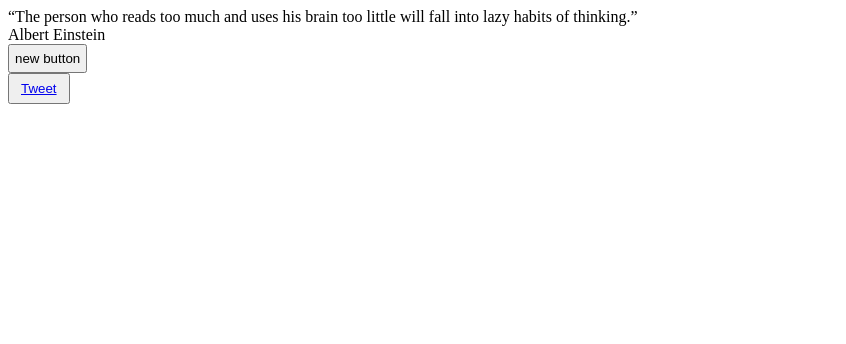
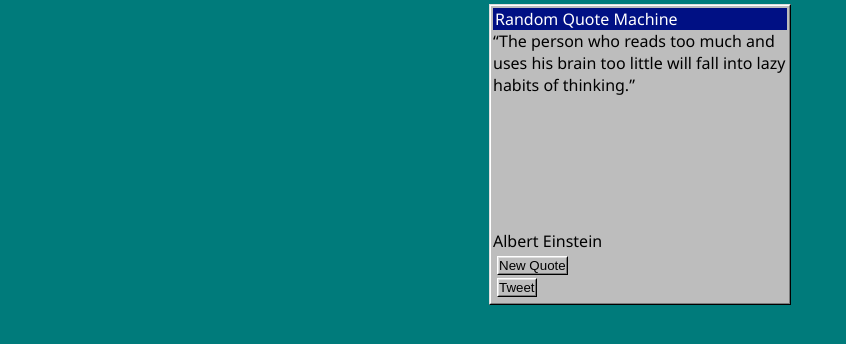
Before and after one commit to jlr910168/random-quote-machine, a website built with webpack: page src/index.html in a window 1280 px wide. Shown: the whole page, without its empty margins (0-846 px from the left). Built offline with nearby package versions, Linux system fonts and the light colour scheme.

Commit message:
more styling

```diff
--- a/src/index.html
+++ b/src/index.html
@@ -8,11 +8,12 @@
 </head>
 <body>
   <div id="quote-box">
+    <div id="title">Random Quote Machine</div>
     <div id="text"></div>
     <div id="author"></div>
-    <button id="new-quote">new button</button>
+    <button id="new-quote">New Quote</button>
     <button>
-      <a id="tweet-quote" href="http://twitter.com/intent/tweet">Tweet</a>
+      <a id="tweet-quote" target="_blank" href="http://twitter.com/intent/tweet">Tweet</a>
     </button>
   </div>
 </body>
--- a/src/index.js
+++ b/src/index.js
@@ -4,6 +4,7 @@ import quotes from './quotes.json';
 const newQuote = document.getElementById('new-quote');
 const quoteText = document.getElementById('text');
 const quoteAuthor = document.getElementById('author');
+const tweetQuote = document.getElementById('tweet-quote');
 
 const randomQuote = () => {
   const rand = max => Math.floor(Math.random() * max);
@@ -14,6 +15,8 @@ const getQuote = () => {
   const { text, author } = randomQuote();
   quoteText.innerHTML = text;
   quoteAuthor.innerHTML = author;
+  tweetQuote.href =
+    `http://twitter.com/intent/tweet?text=${text}%0A%20%2D%20${author}`;
 };
 
 window.addEventListener('load', getQuote);
--- a/src/style.css
+++ b/src/style.css
@@ -1,21 +1,122 @@
 html {
   font-size: 16px;
+  font-family: 'Segoe UI';
+}
+
+* {
+  box-sizing: border-box;
+}
+
+:root {
+  --tl-main: #fff;
+  --br-main: #000;
+  --tl-second: #dedede;
+  --br-second: #7b7b7b;
+  --main-background: #007b7b;
+  --elem-background: #bdbdbd;
+}
+
+body {
+  padding: 0;
+  margin: 0;
+  background-color: var(--main-background);
+}
+
+#title {
+  background-color: rgb(0,16,132);
+  color: white;
+  padding: 0 0 0 2px;
+}
+
+#quote-box {
+  width: 300px;
+  margin: 5px auto;
+  padding: 2px;
+  /* borders style */
+  position: relative;
+  background-color: var(--elem-background);
+  border-top:    1px solid var(--tl-main);
+  border-left:   1px solid var(--tl-main);
+  border-bottom: 1px solid var(--br-second);
+  border-right:  1px solid var(--br-second);
+}
+
+/* outside border for #quote-box */
+#quote-box:after {
+  content: '';
+  position: absolute;
+  top:    -2px;
+  left:   -2px;
+  bottom: -2px;
+  right:  -2px;
+  border-top:    1px solid var(--tl-second);
+  border-left:   1px solid var(--tl-second);
+  border-bottom: 1px solid var(--br-main);
+  border-right:  1px solid var(--br-main);
+  z-index: -2;
 }
 
 #text {
-
+  height: 200px;
 }
 
-#author {
-
+a {
+  display: block;
+  width: 100%;
+  height: 100%;
+  z-index: 1;
+  color: black;
+  text-decoration: none;
 }
 
-#new-quote {
+button {
+  padding: 0;
+  margin: 5px;
+  outline: none;
   display: block;
-  padding: 5px;
+  position: relative;
+  background-color: var(--elem-background);
+  border-top:    1px solid var(--tl-second);
+  border-left:   1px solid var(--tl-second);
+  border-bottom: 1px solid var(--br-second);
+  border-right:  1px solid var(--br-second);
+  z-index: 0;
 }
 
-#tweet-quote {
-  display: block;
-  padding: 5px;
+button:after {
+  content: '';
+  position: absolute;
+  top:    -2px;
+  left:   -2px;
+  bottom: -2px;
+  right:  -2px;
+  border-top:    1px solid var(--tl-main);
+  border-left:   1px solid var(--tl-main);
+  border-bottom: 1px solid var(--br-main);
+  border-right:  1px solid var(--br-main);
+  z-index: -1;
 }
+
+button:active {
+  border-top:    1px solid var(--br-second);
+  border-left:   1px solid var(--br-second);
+  border-bottom: 1px solid var(--tl-second);
+  border-right:  1px solid var(--tl-second);
+}
+
+button:active:after {
+  content: '';
+  position: absolute;
+  top:    -2px;
+  left:   -2px;
+  bottom: -2px;
+  right:  -2px;
+  border-top:    1px solid var(--br-main);
+  border-left:   1px solid var(--br-main);
+  border-bottom: 1px solid var(--tl-main);
+  border-right:  1px solid var(--tl-main);
+}
+
+button:hover {
+  background-color: #ccc;
+}
```
